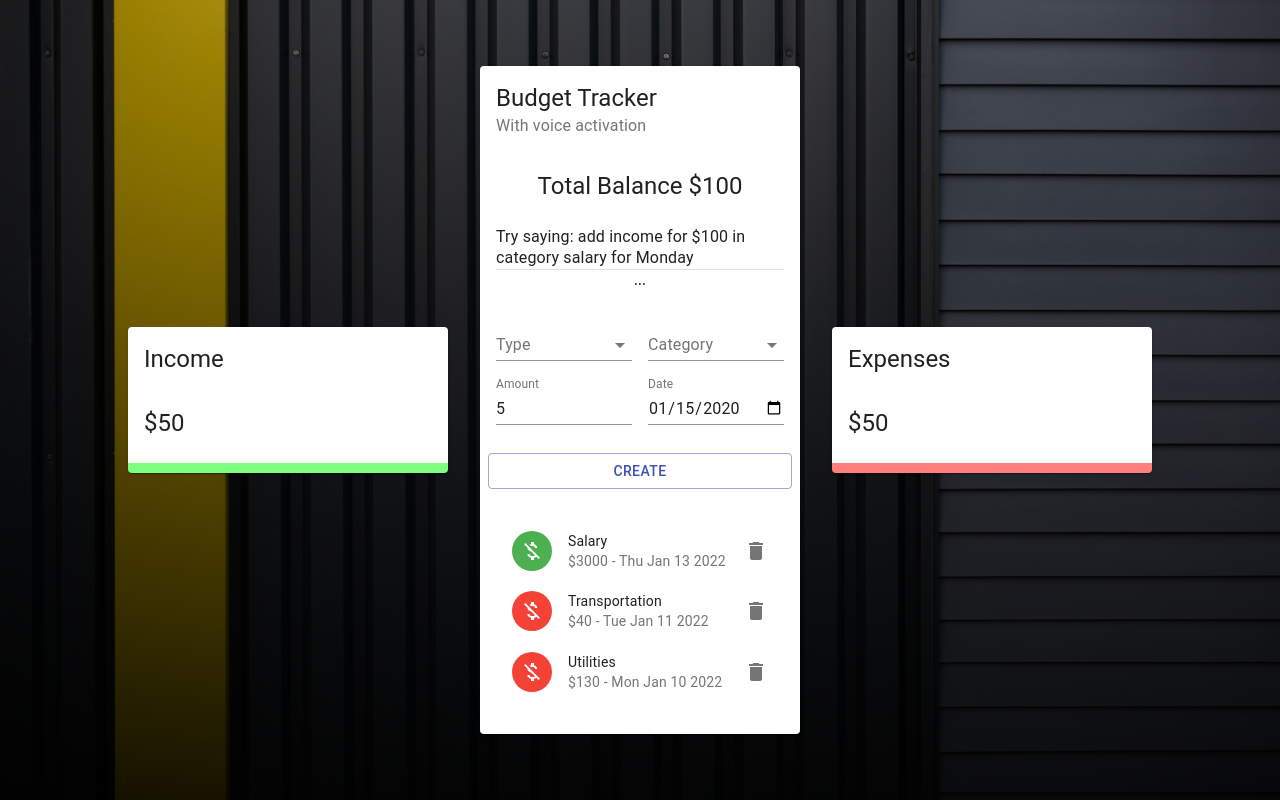
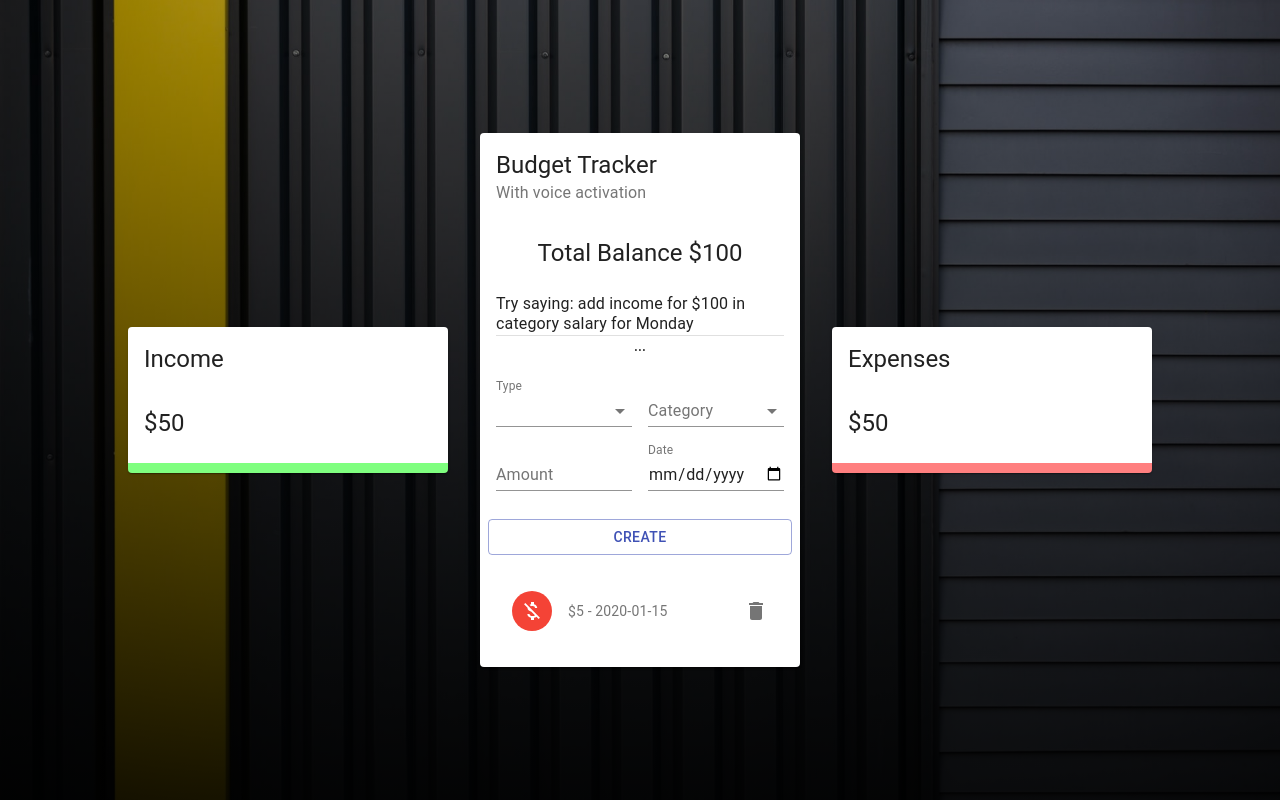
Before and after one commit to davehart2/expense-tracker, a React (Create React App) app: page / in a window 1280 px wide. Both pictures are taken after typing "5", "2020-01-15" into the empty fields and a click on the button "CREATE". Built offline with nearby package versions, Linux system fonts and the light colour scheme.

Commit message:
Logic to add and delete items from main list

```diff
--- a/src/components/Main/Form/Form.jsx
+++ b/src/components/Main/Form/Form.jsx
@@ -1,4 +1,4 @@
-import React from "react";
+import React, { useState, useContext } from "react";
 import {
   TextField,
   Typography,
@@ -9,10 +9,30 @@ import {
   Select,
   MenuItem,
 } from "@material-ui/core";
+import { BudgetTrackerContext } from "../../../context/context";
+import { v4 as uuidv4 } from "uuid";
 import useStyles from "./styles";
+
+const initialState = {
+  amount: "",
+  category: "",
+  type: "income",
+  date: new Date(),
+};
 
 const Form = () => {
   const classes = useStyles();
+  const [formData, setFormData] = useState(initialState);
+  const { addTransaction } = useContext(BudgetTrackerContext);
+  const createTransaction = () => {
+    const transaction = {
+      ...formData,
+      amount: Number(formData.amount),
+      id: uuidv4(),
+    };
+    addTransaction(transaction);
+    setFormData(initialState);
+  };
   return (
     <Grid container spacing={2}>
       <Grid item xs={12}>
@@ -23,7 +43,10 @@ const Form = () => {
       <Grid item xs={6}>
         <FormControl fullWidth>
           <InputLabel>Type</InputLabel>
-          <Select>
+          <Select
+            value={formData.type}
+            onChange={(e) => setFormData({ ...formData, type: e.target.value })}
+          >
             <MenuItem value="Income">Income</MenuItem>
             <MenuItem value="Expense">Expense</MenuItem>
           </Select>
@@ -32,23 +55,42 @@ const Form = () => {
       <Grid item xs={6}>
         <FormControl fullWidth>
           <InputLabel>Category</InputLabel>
-          <Select>
+          <Select
+            value={formData.category}
+            onChange={(e) =>
+              setFormData({ ...formData, category: e.target.value })
+            }
+          >
+            {/* Map categories */}
             <MenuItem value="Business">Business</MenuItem>
             <MenuItem value="Salary">Salary</MenuItem>
           </Select>
         </FormControl>
       </Grid>
       <Grid item xs={6}>
-        <TextField type="number" label="Amount" fullWidth></TextField>
+        <TextField
+          type="number"
+          label="Amount"
+          fullWidth
+          value={formData.amount}
+          onChange={(e) => setFormData({ ...formData, amount: e.target.value })}
+        ></TextField>
       </Grid>
       <Grid item xs={6}>
-        <TextField type="date" label="Date" fullWidth></TextField>
+        <TextField
+          type="date"
+          label="Date"
+          fullWidth
+          value={formData.date}
+          onChange={(e) => setFormData({ ...formData, date: e.target.value })}
+        ></TextField>
       </Grid>
       <Button
         className={classes.button}
         variant="outlined"
         color="primary"
         fullWidth
+        onClick={createTransaction}
       >
         Create
       </Button>
--- a/src/components/Main/List/List.jsx
+++ b/src/components/Main/List/List.jsx
@@ -1,4 +1,4 @@
-import React from "react";
+import React, { useContext } from "react";
 import {
   List as MUIList,
   ListItem,
@@ -10,34 +10,13 @@ import {
   ListItemText,
 } from "@material-ui/core";
 import { Delete, MoneyOff } from "@material-ui/icons";
+import { BudgetTrackerContext } from "../../../context/context";
 import useStyles from "./styles";
 
 const List = () => {
   const classes = useStyles();
+  const { deleteTransaction, transactions } = useContext(BudgetTrackerContext);
 
-  const transactions = [
-    {
-      id: 1,
-      type: "Income",
-      category: "Salary",
-      amount: 3000,
-      date: "Thu Jan 13 2022",
-    },
-    {
-      id: 2,
-      type: "Expense",
-      category: "Transportation",
-      amount: 40,
-      date: "Tue Jan 11 2022",
-    },
-    {
-      id: 3,
-      type: "Expense",
-      category: "Utilities",
-      amount: 130,
-      date: "Mon Jan 10 2022",
-    },
-  ];
   return (
     <MUIList dense="false" className={classes.list}>
       {transactions.map((transaction) => (
@@ -65,7 +44,11 @@ const List = () => {
               secondary={`$${transaction.amount} - ${transaction.date}`}
             />
             <ListItemSecondaryAction>
-              <IconButton edge="end" aria-label="delete" onClick="">
+              <IconButton
+                edge="end"
+                aria-label="delete"
+                onClick={() => deleteTransaction(transaction.id)}
+              >
                 <Delete />
               </IconButton>
             </ListItemSecondaryAction>
--- a/src/components/Main/List/styles.js
+++ b/src/components/Main/List/styles.js
@@ -11,7 +11,7 @@ export default makeStyles((theme) => ({
     backgroundColor: red[500],
   },
   list: {
-    maxHeight: "300px",
+    maxHeight: "180px",
     overflow: "auto",
   },
 }));
--- a/src/context/context.js
+++ b/src/context/context.js
@@ -1,11 +1,26 @@
 import React, { useReducer, createContext } from "react";
+import contextReducer from "./contextReducer";
 
 const initialState = [];
 export const BudgetTrackerContext = createContext(initialState);
 
 export const Provider = ({ children }) => {
+  const [transactions, dispatch] = useReducer(contextReducer, initialState);
+  const deleteTransaction = (id) => {
+    dispatch({ type: "DELETE_TRANSACTION", payload: id });
+  };
+  const addTransaction = (transaction) => {
+    dispatch({ type: "ADD_TRANSACTION", payload: transaction });
+  };
+
   return (
-    <BudgetTrackerContext.Provider value={{ appName: "Budget Tracker" }}>
+    <BudgetTrackerContext.Provider
+      value={{
+        deleteTransaction,
+        addTransaction,
+        transactions,
+      }}
+    >
       {children}
     </BudgetTrackerContext.Provider>
   );
--- /dev/null
+++ b/src/context/contextReducer.js
@@ -0,0 +1,16 @@
+const contextReducer = (state, action) => {
+  let transactions;
+  switch (action.type) {
+    case "DELETE_TRANSACTION":
+      transactions = state.filter((x) => x.id !== action.payload);
+      return transactions;
+    case "ADD_TRANSACTION":
+      transactions = [action.payload, ...state];
+      return transactions;
+
+    default:
+      return state;
+  }
+};
+
+export default contextReducer;
```
